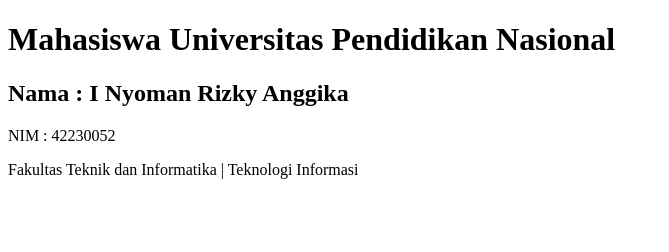
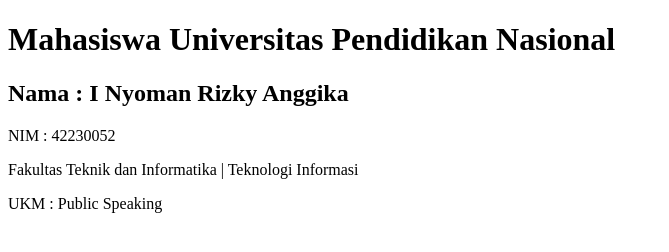
Before and after one commit to DanilNatu/DevOps-Kelompok1, a plain HTML site: page index.html in a window 1280 px wide. Shown: the whole page, without its empty margins (0-669 px from the left). Drawn offline with Linux system fonts and the light colour scheme.

Commit message:
tambahan dikit

```diff
--- a/index.html
+++ b/index.html
@@ -11,6 +11,7 @@
     <h2>Nama : I Nyoman Rizky Anggika</h2>
     <p>NIM : 42230052</p>
     <p>Fakultas Teknik dan Informatika | Teknologi Informasi</p>
+    <p>UKM : Public Speaking</p>
 
 </body>
 </html>
```
